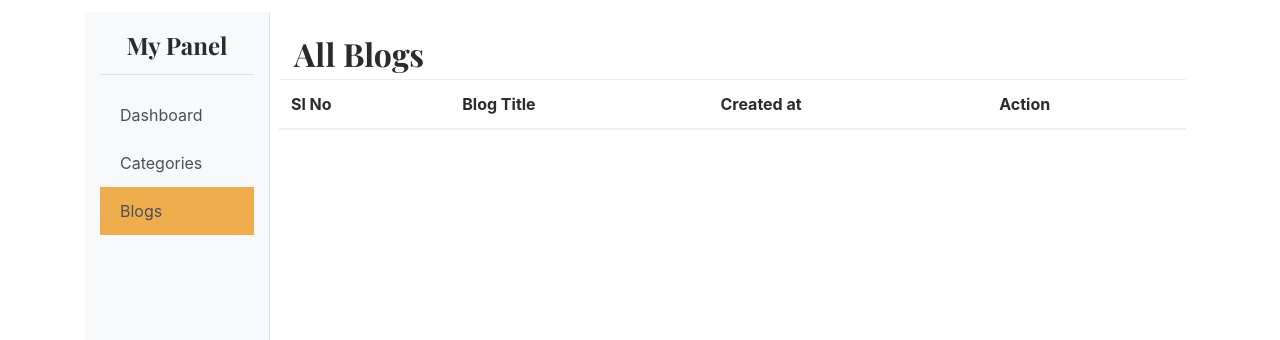
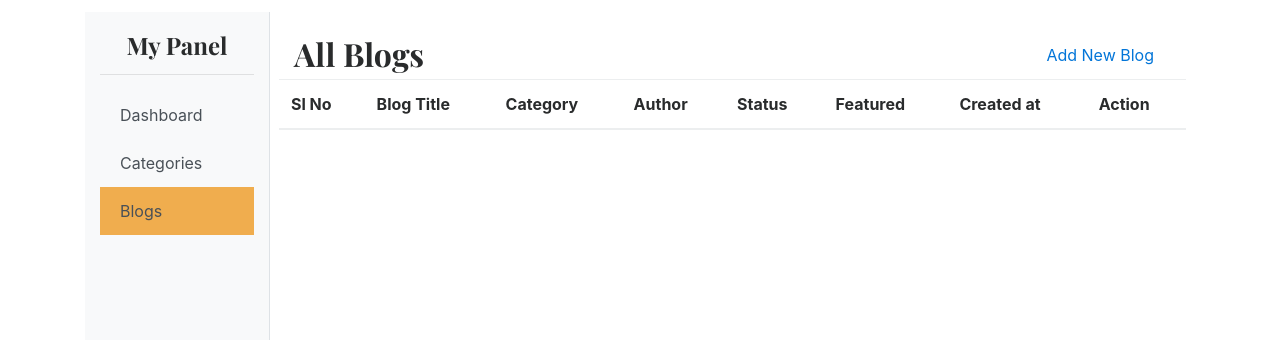
Before and after one commit to Afridi-sultan/blog_web, a Django app: page /dashboard/blogs/ in a window 1280 px wide. Shown: the part 95-435 px from the top of the page. Run offline with Django 5.2, Linux system fonts and the light colour scheme; data that the repository does not hold is empty.

Commit message:
functionality of creating blog from dashboard

```diff
--- a/dashboard_main/urls.py
+++ b/dashboard_main/urls.py
@@ -2,9 +2,12 @@ from django.urls import path
 from . import views
 urlpatterns = [
     path('',views.dashboard, name='dashboard_url'),
+    #category urls
     path('category/',views.dashboard_category, name='dashboard_category'),
     path('blogs/',views.dashboard_blogs, name='dashboard_blogs'),
     path('add_category/',views.add_category, name='add_category'),
     path('delete_category/<int:pk>/',views.delete_category, name='delete_category'),
-    path('category/<int:pk>/',views.edit_category,name='edit_category')
+    path('category/<int:pk>/',views.edit_category,name='edit_category'),
+    #blogs urls
+    path('blogs/add_new_blog/',views.add_new_blog, name='add_new_blog')
 ]
--- a/dashboard_main/views.py
+++ b/dashboard_main/views.py
@@ -1,7 +1,9 @@
 from django.shortcuts import render, redirect, get_object_or_404
 from django.contrib.auth.decorators import login_required
 from blog.models import Category, Blog
-from dashboard_main.forms import CategoryForm
+from dashboard_main.forms import CategoryForm, BlogForm
+from django.template.defaultfilters import slugify
+
 @login_required(login_url='login_page')
 def dashboard(request):
     category_count = Category.objects.all().count()
@@ -58,3 +60,21 @@ def edit_category(request,pk):
         'category':category
     }
     return render(request, 'dashboard/edit_category.html',context)
+
+#Add new blog from dashboard
+def add_new_blog(request):
+    if request.method == 'POST':
+        form = BlogForm(request.POST, request.FILES)
+        if form.is_valid():
+            temporary_save = form.save(commit=False)
+            temporary_save.author = request.user
+            temporary_save.save()
+            title = form.cleaned_data['title']
+            temporary_save.slug = slugify(title)+ '-'+str(temporary_save.id)
+            temporary_save.save()
+            return redirect('dashboard_blogs')
+    form = BlogForm()
+    context = {
+        'form':form
+    }
+    return render(request,'dashboard/add_blog.html',context)
--- a/templates/dashboard/blogs.html
+++ b/templates/dashboard/blogs.html
@@ -15,6 +15,7 @@
 
 
         <main class="col-md-10 bg-light p-4">
+            <a href="{% url 'add_new_blog' %}" class="btn btn-dark text-light float-right">Add New Blog</a>
             <h2>All Blogs</h2>
 
 
@@ -24,6 +25,10 @@
                         <tr>
                           <th>Sl No</th>
                           <th>Blog Title</th>
+                          <th>Category</th>
+                          <th>Author</th>
+                          <th>Status</th>
+                          <th>Featured</th>
                           <th>Created at</th>
                           <th> Action</th>
                         </tr>
@@ -33,6 +38,10 @@
                         <tr>
                           <td >{{forloop.counter}}</td>
                           <td>{{blog.title}}</td>
+                          <td>{{blog.category}}</td>
+                          <td>{{blog.author}}</td>
+                          <td>{{blog.status}}</td>
+                          <td>{{blog.is_featured}}</td>
                           <td>{{blog.created_at}}</td>
                           <td>
                               <div class="d-flex gap-1">
```
Also changed, not shown: dashboard_main/forms.py (+7 -1 lines), templates/dashboard/add_blog.html (added, +41 -0 lines).
